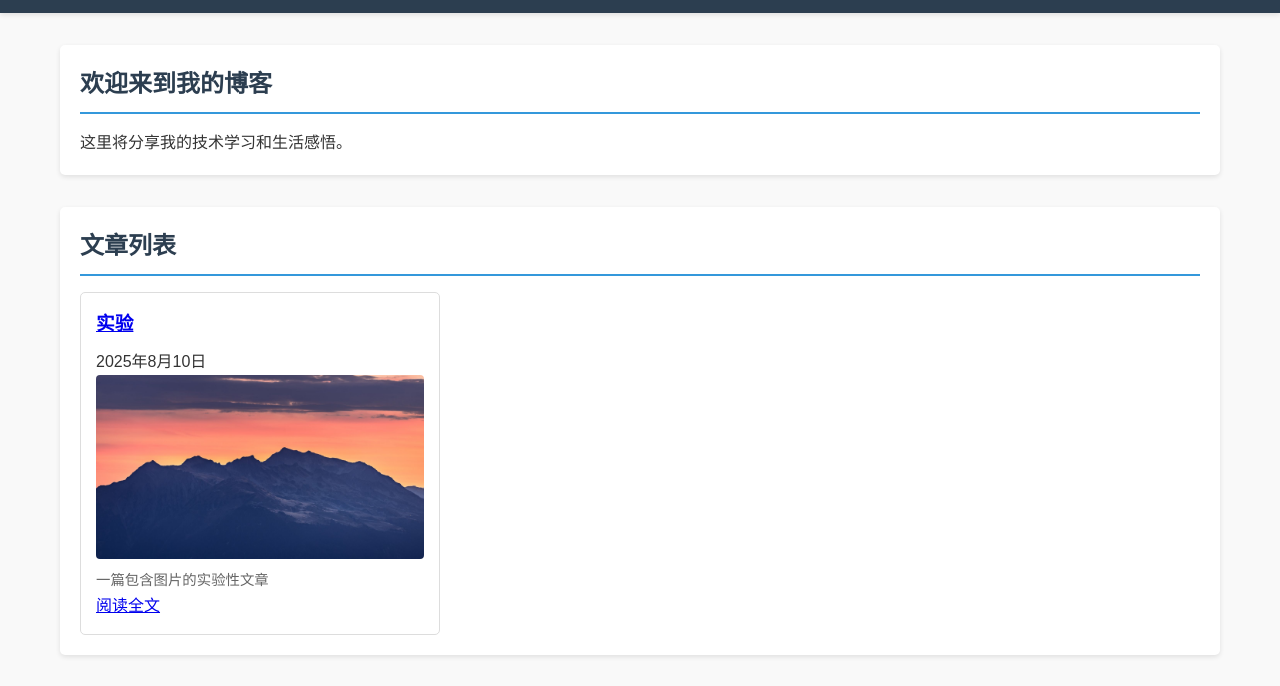
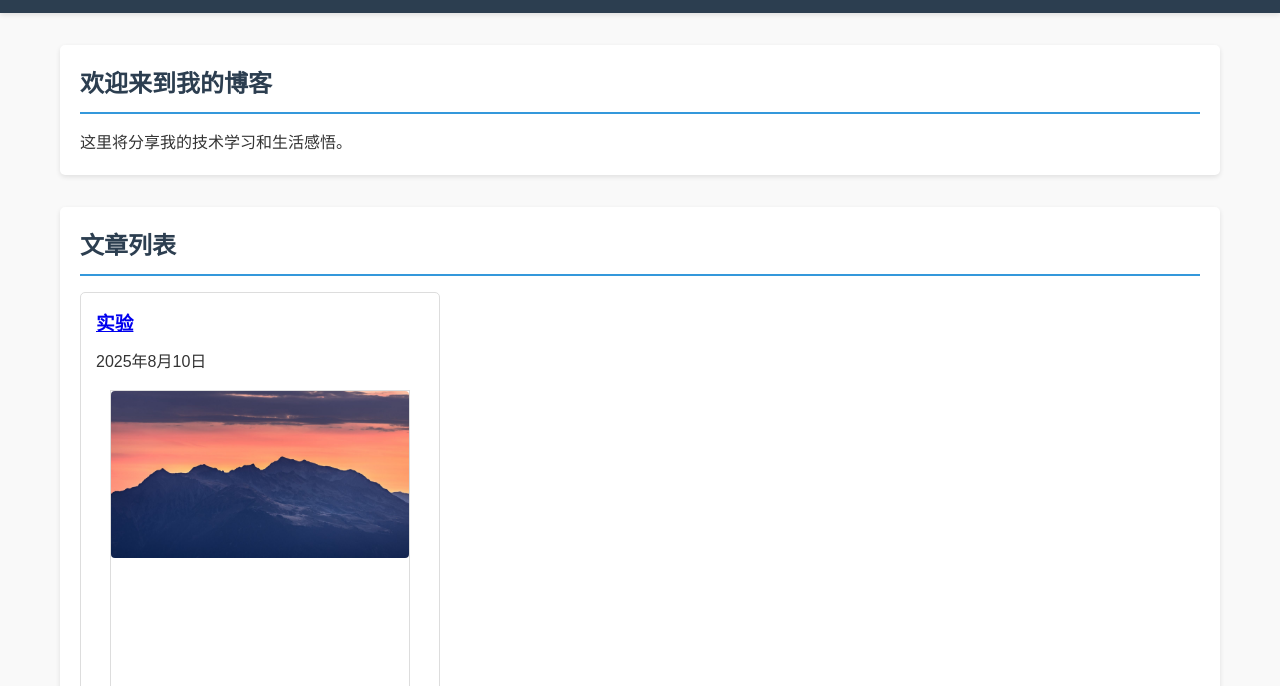
Before and after one commit to HTPS-CDY/HTPS-CDY-blog, a plain HTML site: page index.html in a window 1280 px wide. Shown: the part 114-800 px from the top of the page. Drawn offline with Linux system fonts and the light colour scheme.

Commit message:
Update style.css

```diff
--- a/css/style.css
+++ b/css/style.css
@@ -231,3 +231,35 @@ footer {
 .tags {
     color: #3498db;
 }
+/* 文章卡片缩略图样式 */
+.thumbnail-container {
+    width: 300px;
+    height: 400px;
+    margin: 15px auto;
+    overflow: hidden;
+    cursor: pointer;
+    border: 1px solid #ddd;
+}
+
+.post-thumbnail {
+    width: 100%;
+    height: 100%;
+    object-fit: cover;
+    transition: transform 0.3s;
+}
+
+.thumbnail-container:hover .post-thumbnail {
+    transform: scale(1.05);
+}
+
+.read-more {
+    display: inline-block;
+    margin-top: 10px;
+    color: #3498db;
+    text-decoration: none;
+    font-weight: bold;
+}
+
+.read-more:hover {
+    text-decoration: underline;
+}
```
